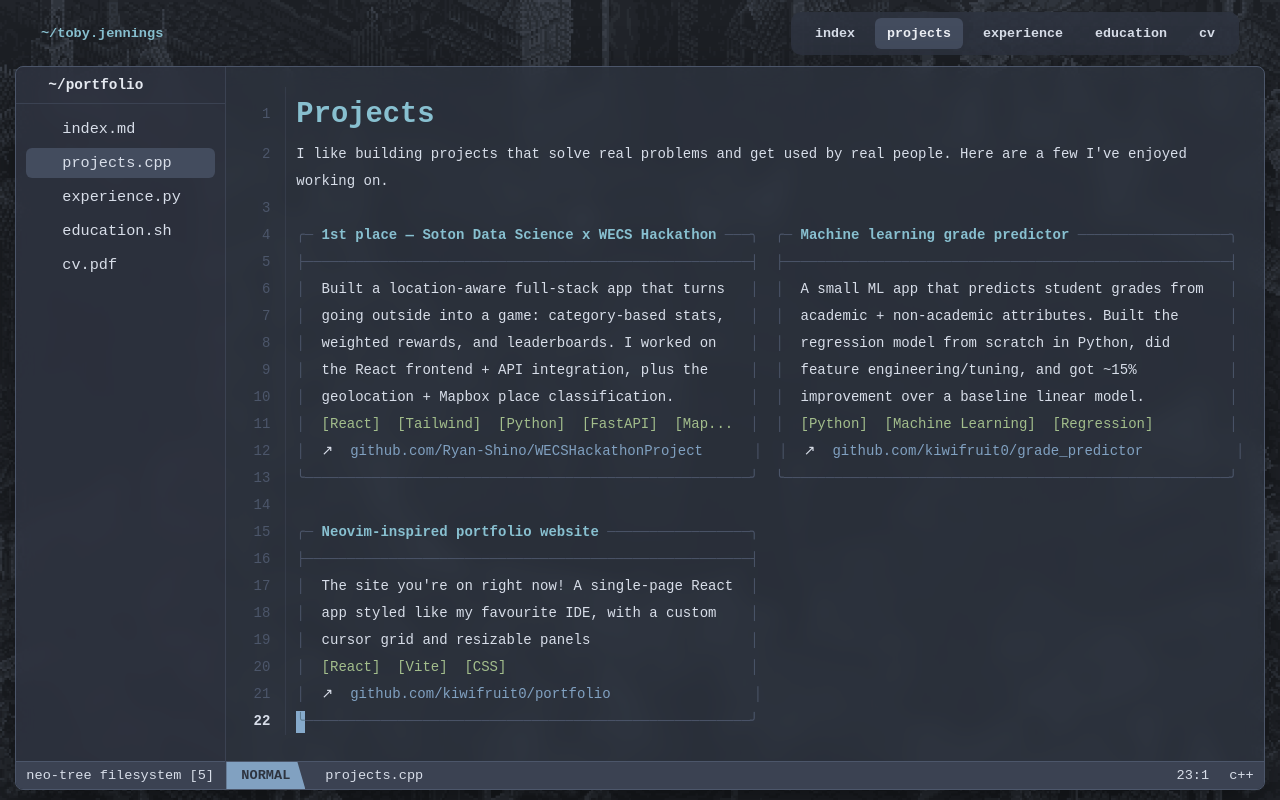
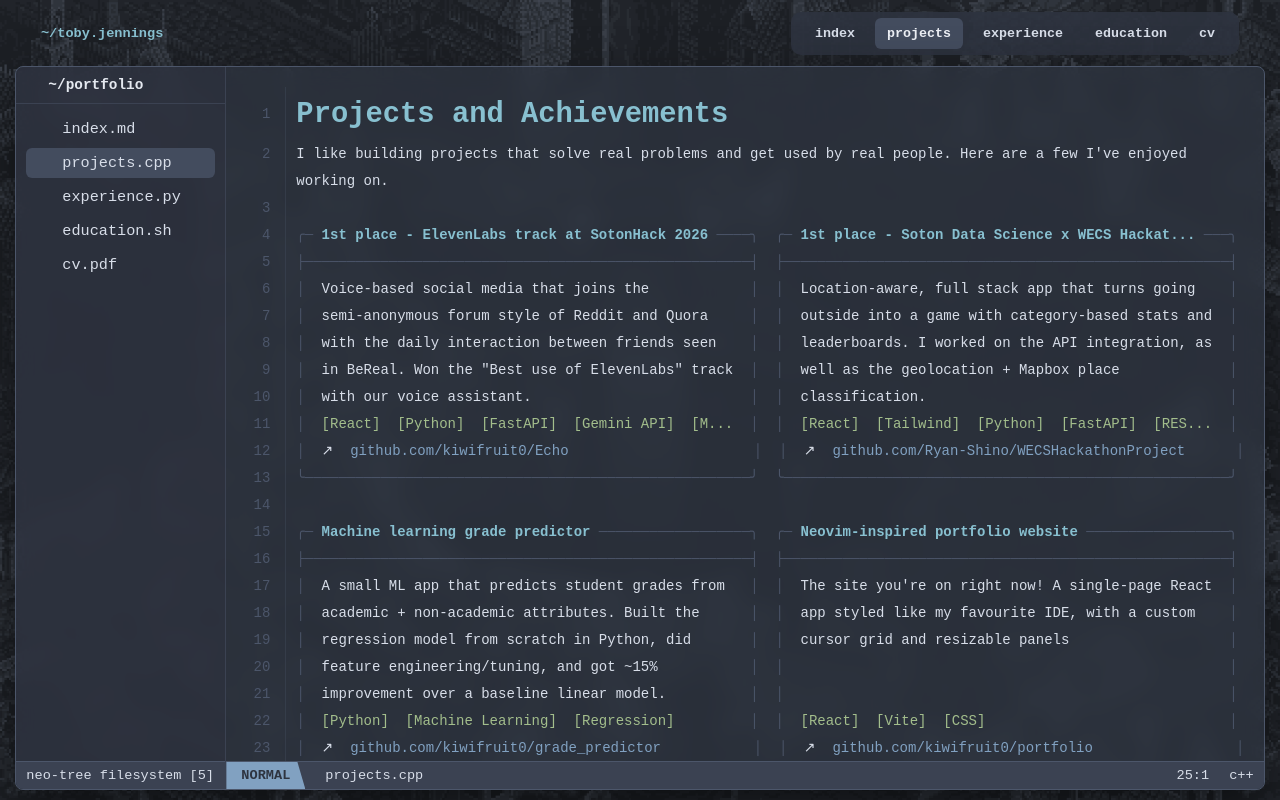
Before and after one commit to kiwifruit0/portfolio, a React (Vite) app: page / in a window 1280 px wide. Both pictures are taken after a click on the button "projects.cpp". Built offline with nearby package versions, Linux system fonts and the light colour scheme; some icons are missing.

Commit message:
content changes

```diff
--- a/src/pages/Home.jsx
+++ b/src/pages/Home.jsx
@@ -25,8 +25,8 @@ export default function Home() {
 
       <ul>
         <li>Low-level/systems stuff on Linux (C/C++, OS + networking fundamentals)</li>
-        <li>Tinkering with embedded projects on ESP32 when I want a break from the laptop</li>
-        <li>Full-stack projects with React + FastAPI (REST APIs, real-world integrations)</li>
+        <li>Tinkering with embedded projects</li>
+        <li>Winning hackathons</li>
       </ul>
 
       <p className="blank"></p>
--- a/src/pages/Projects.jsx
+++ b/src/pages/Projects.jsx
@@ -4,7 +4,7 @@ export default function Projects() {
   return (
     <div className="page">
 
-      <h1>Projects</h1>
+      <h1>Projects and Achievements</h1>
 
       <p>
         I like building projects that solve real problems and get used by real people.
@@ -15,9 +15,15 @@ export default function Projects() {
       <TwoColumnCards
         cards={[
           {
-            name: "1st place — Soton Data Science x WECS Hackathon",
-            desc: "Built a location-aware full-stack app that turns going outside into a game: category-based stats, weighted rewards, and leaderboards. I worked on the React frontend + API integration, plus the geolocation + Mapbox place classification.",
-            tech: ["React", "Tailwind", "Python", "FastAPI", "Mapbox", "REST API"],
+            name: "1st place - ElevenLabs track at SotonHack 2026",
+            desc: "Voice-based social media that joins the semi-anonymous forum style of Reddit and Quora with the daily interaction between friends seen in BeReal. Won the \"Best use of ElevenLabs\" track with our voice assistant.",
+            tech: ["React", "Python", "FastAPI", "Gemini API", "MongoDB"],
+            link: "github.com/kiwifruit0/Echo",
+          },
+          {
+            name: "1st place - Soton Data Science x WECS Hackathon 2026",
+            desc: "Location-aware, full stack app that turns going outside into a game with category-based stats and leaderboards. I worked on the API integration, as well as the geolocation + Mapbox place classification.",
+            tech: ["React", "Tailwind", "Python", "FastAPI", "REST API"],
             link: "github.com/Ryan-Shino/WECSHackathonProject",
           },
           {
```
Also changed, not shown: 1 other file (tests, documents, lock files or other folders).
